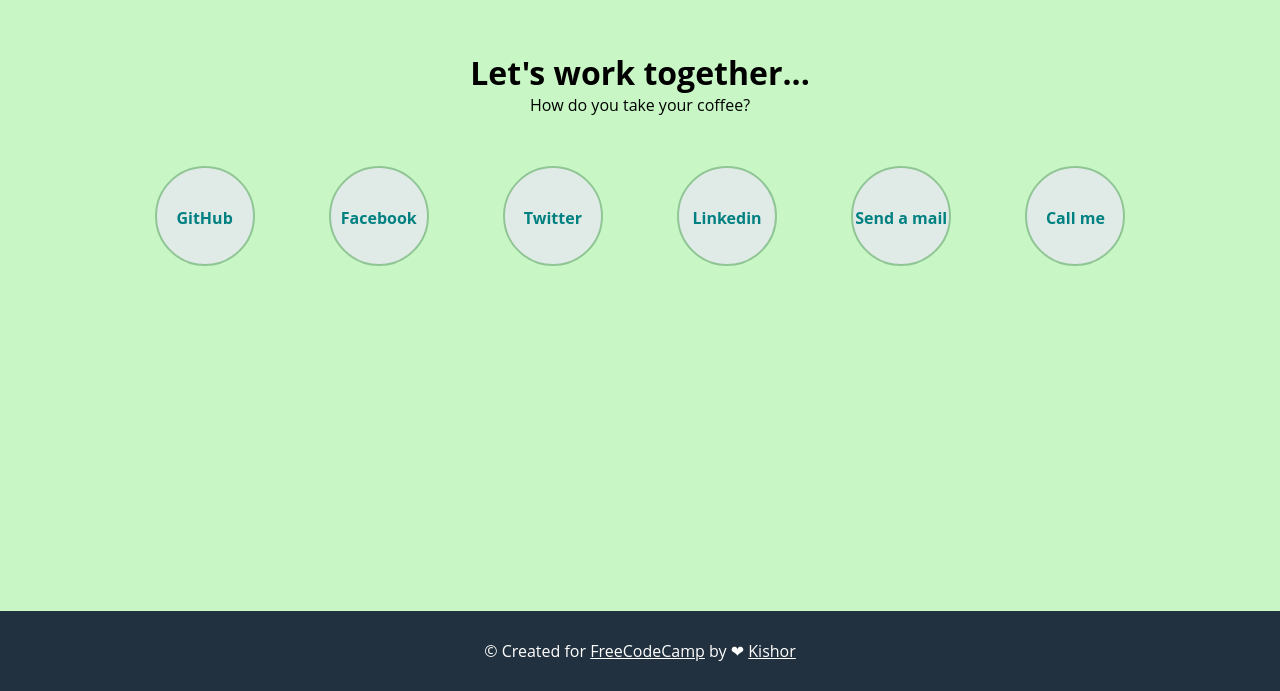
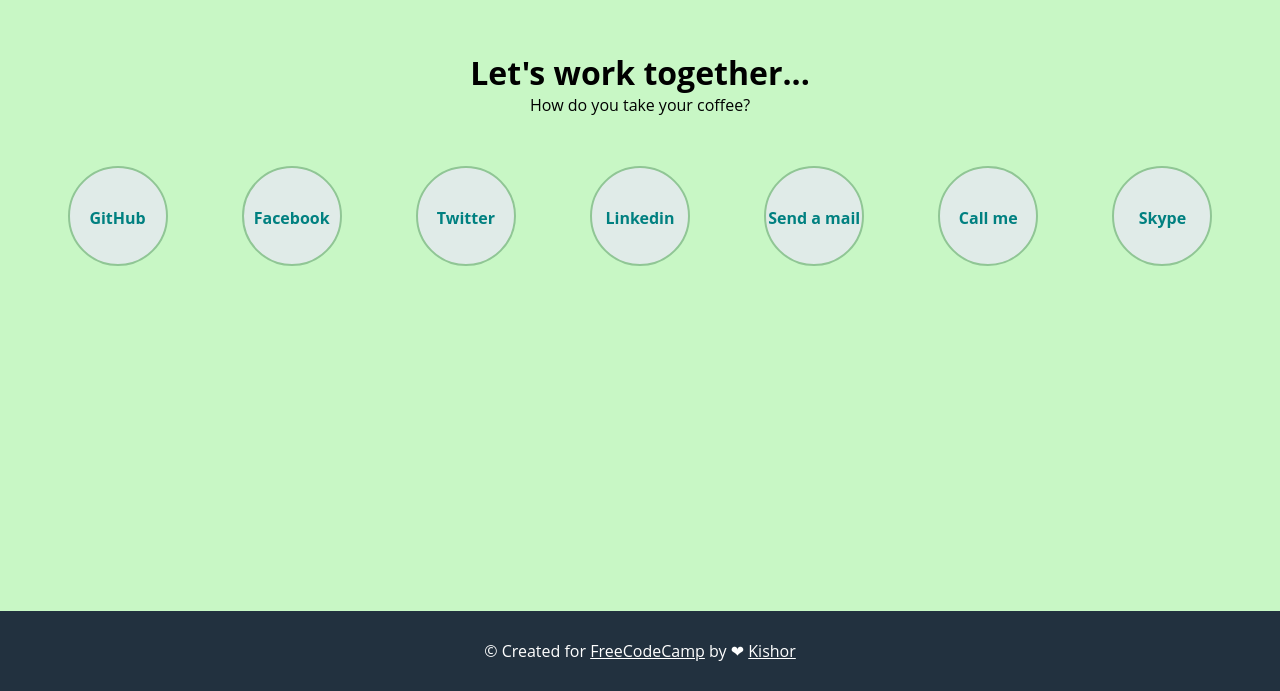
Before and after one commit to kishorchouhan/Personal-Portfolio-Webpage-FCC-Project, a plain HTML site: page index.html in a window 1280 px wide. Shown: the part 2284-2975 px from the top of the page. Drawn offline with Linux system fonts and the light colour scheme.

Commit message:
skype link add

```diff
--- a/index.html
+++ b/index.html
@@ -104,6 +104,7 @@
         <a id="profile-link" class="circle" href="https://www.linkedin.com/in/ksc94/" target="_blank">Linkedin</a>
         <a id="profile-link" class="circle" href="mailto:devkishorbwr@gmail.com" target="_blank">Send a mail</a>
         <a id="profile-link" class="circle" href="tel:+917793858860" target="_blank">Call me</a>
+        <a id="profile-link" class="circle" href="live:kishorchouhan1994" target="_blank">Skype</a>
     </div>
 
     <footer class="footer">
```
